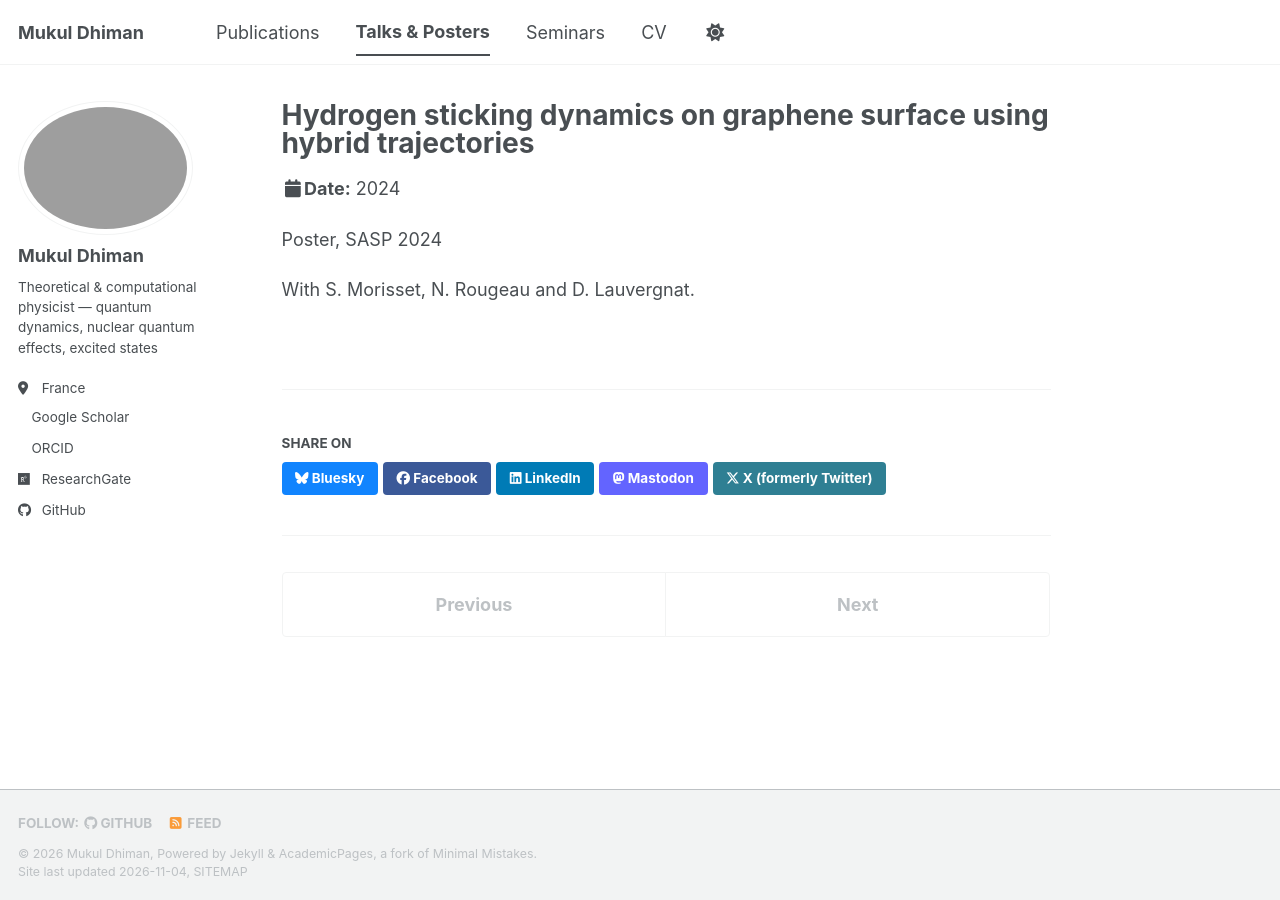
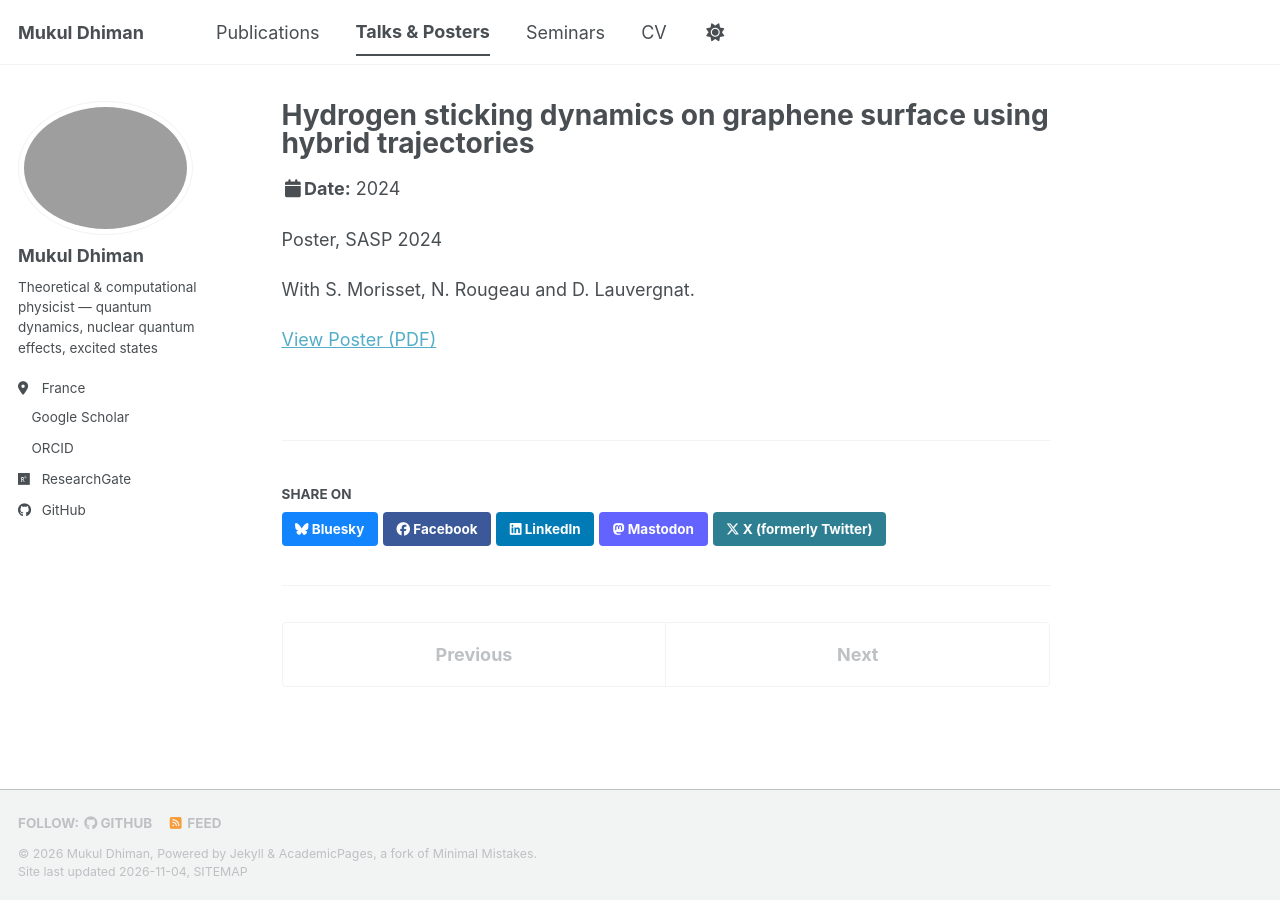
Before and after one commit to simul-md/dhiman.github.io, a Jekyll site: the page built from _talks/2024-03-01-sasp2024-hydrogen-graphene.md, in a window 1280 px wide. Built offline with Jekyll 4.4.1, drawn with Linux system fonts in a browser that asks for light colours; a style sheet for code colours, icons or effects is not loaded.

Commit message:
Update 2024-03-01-sasp2024-hydrogen-graphene.md

```diff
--- a/_talks/2024-03-01-sasp2024-hydrogen-graphene.md
+++ b/_talks/2024-03-01-sasp2024-hydrogen-graphene.md
@@ -8,3 +8,5 @@ date: 2024-03-01
 ---
 
 With S. Morisset, N. Rougeau and D. Lauvergnat.
+
+[View Poster (PDF)]({{ site.baseurl }}/files/SASP-ISMO-POSTER_mdhiman_f.pdf)
```
